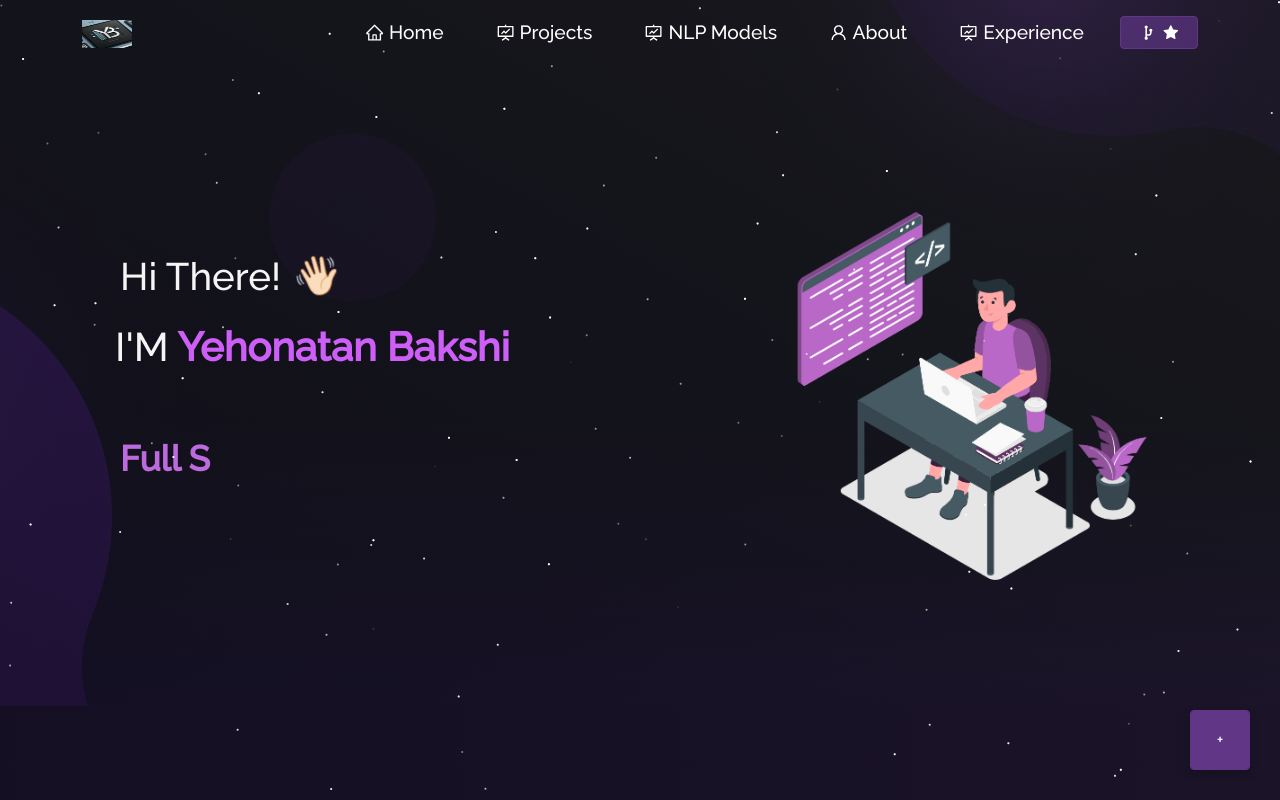
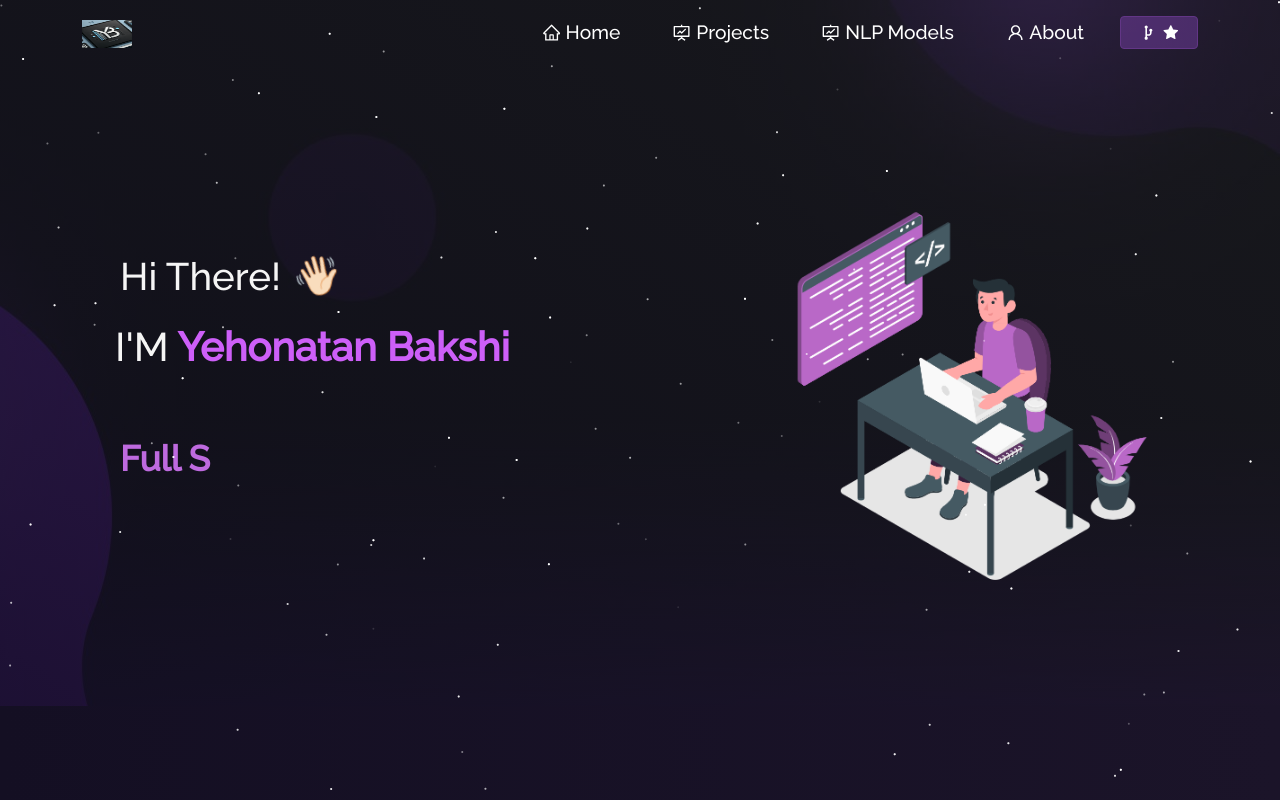
Before and after one commit to YehonatanBakshi/Portfolio, a React (Create React App) app: page / in a window 1280 px wide. Shown: the top 800 px of the page. Built offline with nearby package versions, Linux system fonts and the light colour scheme.

Commit message:
fixing files

```diff
--- a/src/App.js
+++ b/src/App.js
@@ -45,8 +45,8 @@ function App() {
         {/* Main home section */}
         <Home />
 
-        {/* Radial menu with floating buttons */}
-        <RadialMenu />
+        {/* Radial menu with floating buttons
+        <RadialMenu /> */}
       </div>
     </Router>
   );
--- a/src/components/Home/Home.js
+++ b/src/components/Home/Home.js
@@ -68,9 +68,9 @@ function Home() {
       </div>
 
       {/* Experience Section */}
-      <div ref={experienceSectionRef} id="experience-section">
+      {/* <div ref={experienceSectionRef} id="experience-section">
         <ExperienceTimeline />
-      </div>
+      </div> */}
 
     </section>
   );
--- a/src/components/Navbar.js
+++ b/src/components/Navbar.js
@@ -101,7 +101,7 @@ function NavBar({ scrollToSection }) {
             </Nav.Item>
 
             {/* Experience Link */}
-            <Nav.Item>
+            {/* <Nav.Item>
               <Nav.Link
                 onClick={() => {
                   scrollToSection("experience-section");
@@ -111,7 +111,7 @@ function NavBar({ scrollToSection }) {
                 <AiOutlineFundProjectionScreen style={{ marginBottom: "2px" }} />{" "}
                 Experience
               </Nav.Link>
-            </Nav.Item>
+            </Nav.Item> */}
 
             <Nav.Item className="fork-btn">
               <Button
```
